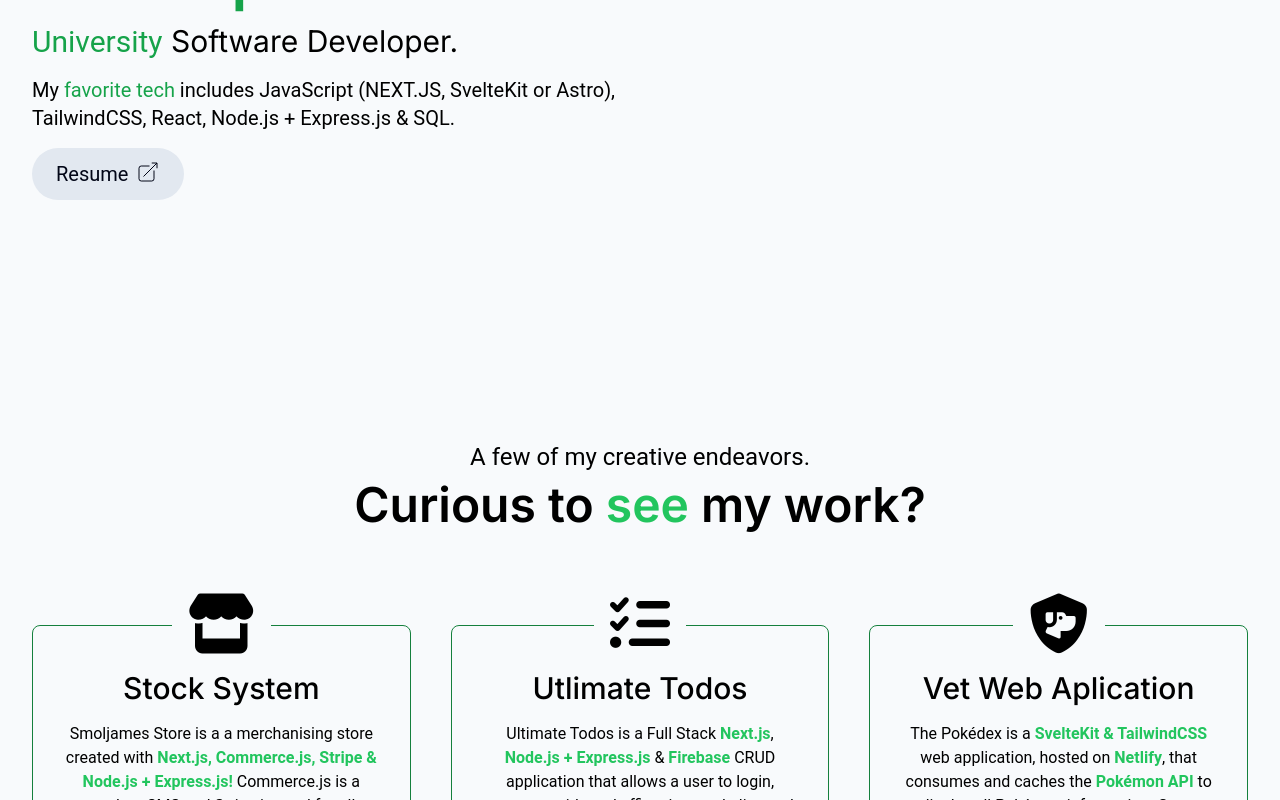
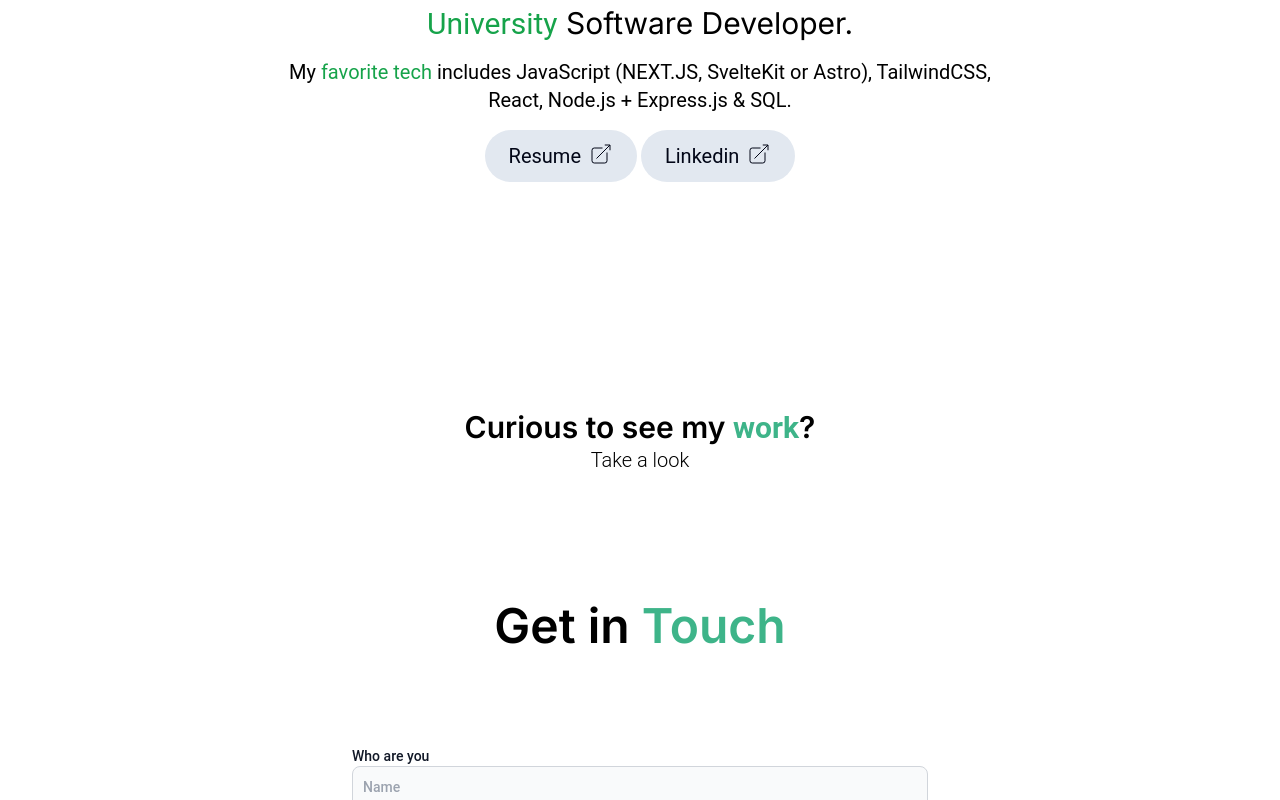
Before and after one commit to maximoaparicio/svelte-portfolio, a SvelteKit app: page / in a window 1280 px wide. Shown: the part 380-1180 px from the top of the page. Built offline with nearby package versions, Linux system fonts and the light colour scheme.

Commit message:
improve styles and performance

```diff
--- a/src/app.html
+++ b/src/app.html
@@ -22,7 +22,7 @@
   </head>
   <body
     data-sveltekit-preload-data="hover"
-    class="text-black bg-slate-50 dark:bg-slate-950 dark:text-white"
+    class="text-black bg-slate-50 dark:bg-[#040D12] dark:text-white"
   >
     <div style="display: contents" class="relative z-[1]">%sveltekit.body%</div>
   </body>
--- a/src/components/Contact.svelte
+++ b/src/components/Contact.svelte
@@ -1,7 +1,7 @@
 <section class="flex flex-col gap-24 py-32" id="contact">
   <div class="flex flex-col gap-2 text-center">
     <h3 class="text-3xl font-semibold sm:text-4xl md:text-5xl">
-      Get in <span class="text-green-500 inter">Touch</span>
+      Get in <span class="text-[#3EB489] inter">Touch</span>
     </h3>
   </div>
   <div class="flex flex-col items-center justify-center gap-12 lg:gap-10">
--- a/src/components/Footer.svelte
+++ b/src/components/Footer.svelte
@@ -1,18 +1,18 @@
 <footer
-  class="py-12 border-t border-solid border-green-950 flex flex-col gap-4 sm:gap-8 justify-center items-center"
+  class="py-12 border-t border-solid border-[#3EB489] flex flex-col gap-4 sm:gap-8 justify-center items-center"
 >
-  <p class="px-4 py-2 bg-white text-slate-950 font-medium">
+  <p class="px-4 py-2 font-medium bg-white text-slate-950">
     Connect with me &darr;
   </p>
-  <div class="flex flex-col gap-4 items-center justify-center">
+  <div class="flex flex-col items-center justify-center gap-4">
     <div
-      class="flex items-center gap-4 sm:gap-6 text-2xl sm:text-3xl md:text-4xl mx-auto"
+      class="flex items-center gap-4 mx-auto text-2xl sm:gap-6 sm:text-3xl md:text-4xl"
     >
       <a href="https://www.linkedin.com/in/maximodipaparicio/" target="_blank">
-        <i class="fa-brands fa-linkedin-in" />
+        <i class="duration-200 fa-brands fa-linkedin-in hover:opacity-75" />
       </a>
       <a href="https://www.github.com/maximoaparicio" target="_blank">
-        <i class="fa-brands fa-github" />
+        <i class="duration-200 fa-brands fa-github hover:opacity-75" />
       </a>
     </div>
     <p class="mx-auto text-sm opacity-70">or</p>
--- a/src/components/Header.svelte
+++ b/src/components/Header.svelte
@@ -12,22 +12,22 @@
 <header
   class={"sticky z-[10] top-0 duration-200 px-6 flex items-center justify-between border-b border-solid text-xl" +
     (y > 0
-      ? " py-4 dark:bg-slate-950 bg-slate-50 border-green-700"
+      ? " py-4 dark:bg-slate-950 bg-slate-50 border-[#3EB489]"
       : " py-6 bg-transparent border-transparent")}
 >
-  <i class="fa-sharp fa-solid fa-terminal" />
-  <nav class="items-center gap-4 sm:flex">
+  <i class="fa-sharp fa-solid fa-terminal hover:text-[#3EB489] duration-200" />
+  <nav class="flex items-center gap-4">
     {#each tabs as tab, index}
       <a
         href={tab.link}
-        class="hidden duration-200 hover:text-green-500 sm:flex"
+        class="duration-200 hover:text-[#3EB489] flex"
         target={index === 2 ? "_blank" : ""}
       >
         <p>{tab.name}</p>
       </a>
     {/each}
     <div class="flex items-center gap-4">
-      <button on:click={toggleTheme}>
+      <button on:click={toggleTheme} class="hover:text-[#3EB489] duration-200">
         {#if $theme === "light"}
           <Sun />
         {:else}
@@ -37,6 +37,7 @@
       <a
         href="https://api.whatsapp.com/send/?phone=543814057449&text&type=phone_number&app_absent=0"
         target="_blank"
+        class="hover:text-[#3EB489] duration-200"
       >
         <MessagesSquare />
       </a>
--- a/src/components/Main.svelte
+++ b/src/components/Main.svelte
@@ -1,49 +1,44 @@
 <script>
   import Contact from "./Contact.svelte";
   import Projects from "./Projects.svelte";
-
-  import { onMount } from "svelte";
 
   let pdfUrl = "/lib/assets/_CV.pdf";
 
   const handleClick = () => {
     window.open(pdfUrl, "_blank");
   };
-
-  onMount(() => {
-    handleClick();
-  });
 </script>
 
-<main class="flex flex-col justify-center flex-1 p-4">
+<main class="flex flex-col justify-center max-w-3xl p-4 m-auto">
   <section
     id="introPage"
-    class="grid grid-cols-1 lg:grid-cols-2 gap-10 sm:py-14 min-h-[75vh]"
+    class="grid grid-cols-1 sm:py-14 sm:min-h-[75vh] min-h-[65vh]"
   >
     <div
-      class="flex flex-col justify-center gap-2 -mt-32 text-center lg:justify-center lg:text-left md:gap-4 sm:-mt-0"
+      class="flex flex-col justify-center gap-2 text-center lg:justify-center md:gap-4"
     >
-      <h1 class="text-4xl font-semibold sm:text-5xl md:text-6xl">
-        Hi! I'm <span class="text-green-600 dark:text-green-500 inter"
+      <h1 class="text-4xl font-semibold sm:text-5xl md:text-7xl">
+        Hi! I'm <span class="text-green-600 dark:text-[#3EB489] inter"
           >Maximo</span
         >
         Dip
         <br />Full Stack
-        <span class="text-green-600 dark:text-green-500 inter">Developer</span>
+        <span class="text-green-600 dark:text-[#3EB489] inter">Developer</span>
       </h1>
-      <h3 class="text-3xl">
-        <span class="text-green-600 dark:text-green-500">University</span> Software
+      <h3 class="text-2xl sm:text-3xl">
+        <span class="text-green-600 dark:text-[#3EB489]">University</span> Software
         Developer.
       </h3>
-      <p class="text-base sm:text-lg md:text-xl">
-        My <span class="text-green-600 dark:text-green-500">
+      <p class="text-light sm:text-lg md:text-xl">
+        My <span class="text-green-600 dark:text-[#3EB489]">
           favorite tech</span
         >
         includes JavaScript (NEXT.JS, SvelteKit or Astro), TailwindCSS, React, Node.js
         + Express.js & SQL.
       </p>
+      <div class="grid-cols-none">
         <button
-        class="relative px-6 py-3 mx-auto overflow-hidden text-base rounded-full cursor-pointer blueShadow lg:mr-auto lg:ml-0 sm:text-lg md:text-xl inter group bg-slate-200 text-slate-950"
+          class="relative px-6 py-3 overflow-hidden text-base rounded-full cursor-pointer blueShadow lg:mr-auto lg:ml-0 sm:text-lg md:text-xl inter group bg-slate-200 text-slate-950"
         >
           <div
             class="absolute top-0 z-0 w-full h-full duration-200 bg-green-600 dark:bg-green-500 right-full opacity-20 group-hover:translate-x-full"
@@ -70,6 +65,35 @@
             </svg>
           </button>
         </button>
+        <button
+          class="relative px-6 py-3 overflow-hidden text-base rounded-full cursor-pointer blueShadow lg:mr-auto lg:ml-0 sm:text-lg md:text-xl inter group bg-slate-200 text-slate-950"
+        >
+          <div
+            class="absolute top-0 z-0 w-full h-full duration-200 bg-green-600 dark:bg-green-500 right-full opacity-20 group-hover:translate-x-full"
+          />
+          <a
+            class="flex gap-2"
+            href="https://www.linkedin.com/in/maximodipaparicio/"
+            target="_blank"
+          >
+            <h4 class="relative z-9">Linkedin</h4>
+            <svg
+              xmlns="http://www.w3.org/2000/svg"
+              fill="none"
+              viewBox="0 0 24 24"
+              strokeWidth={1.5}
+              stroke="currentColor"
+              class="w-6 h-6"
+            >
+              <path
+                strokeLinecap="round"
+                strokeLinejoin="round"
+                d="M13.5 6H5.25A2.25 2.25 0 003 8.25v10.5A2.25 2.25 0 005.25 21h10.5A2.25 2.25 0 0018 18.75V10.5m-10.5 6L21 3m0 0h-5.25M21 3v5.25"
+              />
+            </svg>
+          </a>
+        </button>
+      </div>
     </div>
   </section>
   <Projects />
--- a/src/components/Projects.svelte
+++ b/src/components/Projects.svelte
@@ -1,48 +1,9 @@
-<script>
-  import Step from "./ui/Step.svelte";
-  import { steps } from "$lib/stores/steps";
-</script>
-
-<section class="flex flex-col gap-24 py-20 lg:py-32" id="projects">
-  <div class="flex flex-col gap-2 text-center">
-    <h6 class="text-large sm:text-xl md:text-2xl">
-      A few of my creative endeavors.
-    </h6>
-    <h3 class="text-3xl font-semibold sm:text-4xl md:text-5xl">
-      Curious to <span class="text-green-500 inter">see</span> my work?
+<section id="projects" class="flex flex-col justify-center mt-24">
+  <header class="text-center">
+    <h3 class="text-3xl font-semibold">
+      Curious to see my
+      <span class="text-[#3EB489]">work</span>?
     </h3>
-  </div>
-  <div class="grid grid-cols-1 gap-12 lg:grid-cols-3 lg:gap-10">
-    <Step step={steps[0]}>
-      <p>
-        Smoljames Store is a a merchanising store created with <strong
-          class="text-green-500"
-          >Next.js, Commerce.js, Stripe & Node.js + Express.js!</strong
-        > Commerce.js is a product CMS and Stripe is used for all transaction handling.
-      </p>
-    </Step>
-    <Step step={steps[1]}>
-      <p>
-        Ultimate Todos is a Full Stack <strong class="text-green-500"
-          >Next.js</strong
-        >,
-        <strong class="text-green-500">Node.js + Express.js</strong>
-        & <strong class="text-green-500">Firebase</strong> CRUD application that
-        allows a user to login, manage a tidy and efficacious todo list, and persist
-        this information across devices.
-      </p>
-    </Step>
-    <Step step={steps[2]}>
-      <p>
-        The Pokédex is a <strong class="text-green-500"
-          >SvelteKit & TailwindCSS</strong
-        >
-        web application, hosted on
-        <strong class="text-green-500">Netlify</strong>, that consumes and
-        caches the
-        <strong class="text-green-500">Pokémon API</strong>
-        to display all Pokémon information. Gotta catch them all!
-      </p>
-    </Step>
-  </div>
+    <p class="text-xl font-light">Take a look</p>
+  </header>
 </section>
--- a/src/components/ui/Step.svelte
+++ b/src/components/ui/Step.svelte
@@ -7,7 +7,7 @@
 <a
   href={step.href}
   target="_blank"
-  class="flex flex-col gap-4 p-4 text-center duration-200 border border-green-700 border-solid rounded-lg cursor-pointer sm:p-6 md:p-8 group hover:border-green-400 relative"
+  class="relative flex flex-col gap-4 p-4 text-center duration-200 border border-green-700 border-solid rounded-lg cursor-pointer sm:p-6 md:p-8 group hover:border-green-400"
 >
   <div
     class="grid px-4 mx-auto -mt-10 text-5xl duration-200 dark:bg-slate-950 bg-slate-50 place-items-center md:text-6xl sm:-mt-12 md:-mt-14 lg:-mt-16"
--- a/src/routes/+layout.svelte
+++ b/src/routes/+layout.svelte
@@ -17,25 +17,23 @@
 </script>
 
 <div
-  class="relative flex flex-col mx-auto text-sm sm:text-base max-w-screen-2xl"
+  class="relative flex flex-col mx-auto text-sm bg-white sm:text-base max-w-screen-2xl dark:bg-black transition-bg"
 >
   <div
-    class={"fixed bottom-0 w-full duration-200 flex p-10 z-[10]" +
+    class={"fixed bottom-0 right-0 duration-200 flex p-10 z-[10]" +
       (y > 0
         ? "opacity-full pointer-events-auto"
         : "pointer-events-none opacity-0")}
   >
     <button
       on:click={goTop}
-      class="p-4 ml-auto text-green-500 rounded-full cursor-pointer dark:bg-slate-900 dark:hover:bg-slate-800 hover:bg-slate-300 bg-slate-200"
+      class="p-4 text-[#3EB489] cursor-pointer rounded-xl dark:bg-slate-800 dark:hover:bg-slate-700 hover:bg-slate-300 bg-slate-200 duration-200"
     >
       <i class="grid fa-solid fa-arrow-up place-items-center" />
     </button>
   </div>
   <Header {y} />
-  <div class="sm:px-4">
-    <slot />
-  </div>
+  <slot />
   <Footer />
 </div>
 
```
Also changed, not shown: src/app.css (+64 -0 lines). Lines whose indentation alone changed are shown as unchanged.
